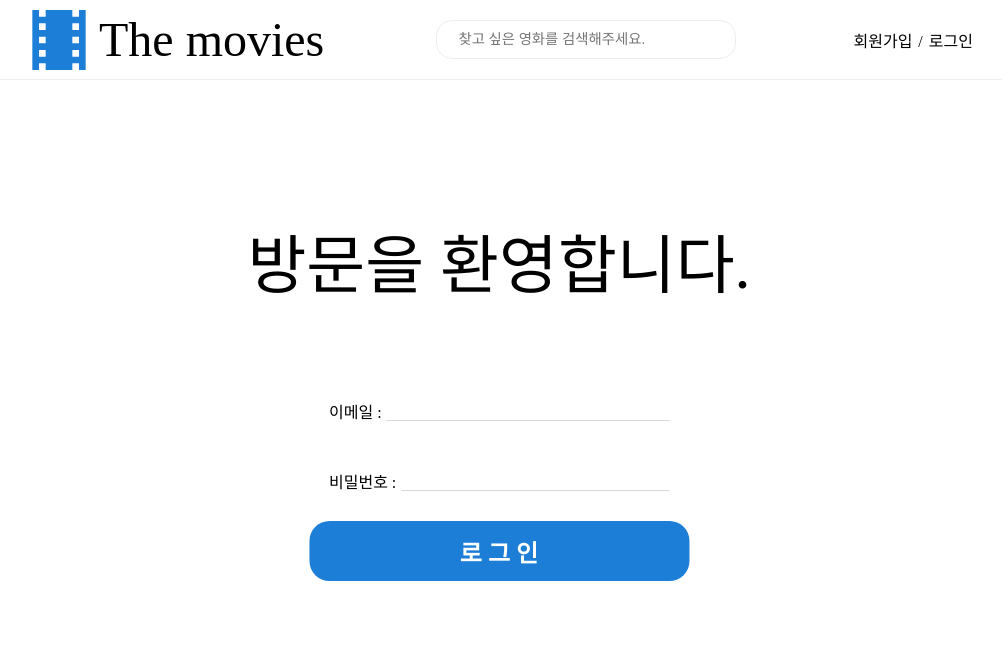
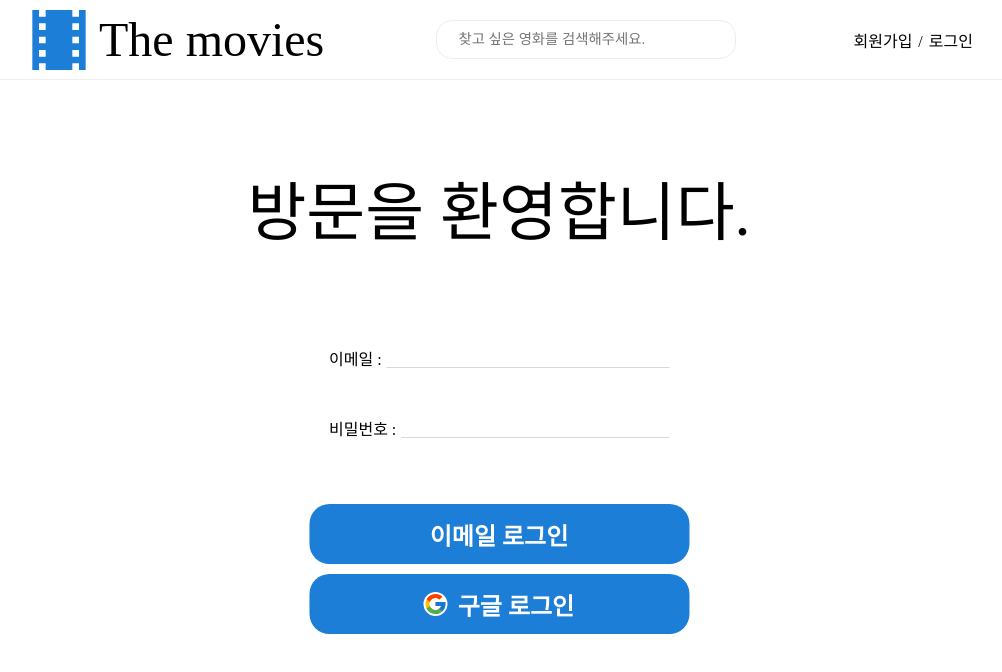
Before and after one commit to KingBoRam/miniproject-movie-app, a React (Vite) app: page /signin in a window 1280 px wide. Shown: the top 672 px of the page, without its empty margins (141-1143 px from the left). Built offline with nearby package versions, Linux system fonts and the light colour scheme; no server answers; a web font is replaced by a local one.

Commit message:
이메일 회원가입 / 로그인 구현

```diff
--- a/src/components/Nav.jsx
+++ b/src/components/Nav.jsx
@@ -2,15 +2,43 @@ import "./Nav.css";
 import {useNavigate} from "react-router-dom";
 import {MdLocalMovies} from "react-icons/md";
 import {useState} from "react";
+import {getAuth, onAuthStateChanged, signOut} from "firebase/auth";
+import app from "../firebase";
 
 const Nav = () => {
   const [value, setValue] = useState("");
-
+  const [loginState, setLoginState] = useState(false);
   const navigate = useNavigate();
 
   const handleChange = async (e) => {
     setValue(e.target.value);
     navigate(`/search?q=${e.target.value}`);
+  };
+
+  const auth = getAuth(app);
+  onAuthStateChanged(auth, (user) => {
+    if (user) {
+      // User is signed in, see docs for a list of available properties
+      // https://firebase.google.com/docs/reference/js/auth.user
+      // const uid = user.uid;
+      console.log(user);
+      setLoginState(true);
+      // ...
+    } else {
+      // User is signed out
+      // ...
+    }
+  });
+
+  const handleSignout = () => {
+    signOut(auth)
+      .then(() => {
+        setLoginState(false);
+      })
+      .catch((error) => {
+        console.log(error);
+        alert("로그아웃에 실패했습니다.");
+      });
   };
 
   return (
@@ -33,6 +61,15 @@ const Nav = () => {
         />
       </div>
       <div className="nav-button-container">
+        {loginState ? (
+          <>
+            <button className="nav-button" onClick={handleSignout}>
+              로그아웃
+            </button>
+          </>
+        ) : (
+          <>
+            {" "}
             <button
               className="nav-button"
               onClick={() => {
@@ -48,6 +85,8 @@ const Nav = () => {
               }}>
               로그인
             </button>
+          </>
+        )}
       </div>
     </div>
   );
--- a/src/components/signs/SignIn.css
+++ b/src/components/signs/SignIn.css
@@ -43,10 +43,22 @@
   cursor: pointer;
   cursor: pointer;
   transition: background-color 300ms ease-in-out;
+  display: flex;
+  justify-content: center;
+  align-items: center;
 }
 
 .signin-button:hover {
   background-color: #1864ab;
+  display: flex;
+  justify-content: center;
+  align-items: center;
+}
+
+.google-logo {
+  background-color: white;
+  border-radius: 50%;
+  margin-right: 10px;
 }
 
 .signin-text {
@@ -54,6 +66,15 @@
   font-family: "HakgyoansimGaeulsopungB";
   margin-bottom: 70px;
   animation: moveBottom 1s linear;
+}
+
+.signin-error-message {
+  width: 100%;
+  height: 16px;
+  font-size: 14px;
+  color: red;
+  text-align: center;
+  margin-bottom: 20px;
 }
 
 @media screen and (max-width: 1008px) {
--- a/src/components/signs/SignIn.jsx
+++ b/src/components/signs/SignIn.jsx
@@ -1,14 +1,66 @@
 import "./SignIn.css";
+import {
+  getAuth,
+  signInWithEmailAndPassword,
+  onAuthStateChanged,
+} from "firebase/auth";
+import app from "../../firebase";
+import {useEffect, useRef, useState} from "react";
+import {useNavigate} from "react-router-dom";
+import {FcGoogle} from "react-icons/fc";
 
 const SignIn = () => {
+  const [input, setInput] = useState("");
+  const emailRef = useRef(null);
+  const passwordRef = useRef(null);
+  const navigate = useNavigate();
+  const auth = getAuth(app);
+
+  const handleSignin = (e) => {
+    e.preventDefault();
+    const email = emailRef.current.value;
+    const password = passwordRef.current.value;
+    signInWithEmailAndPassword(auth, email, password)
+      .then((userCredential) => {
+        // Signed in
+        const user = userCredential.user;
+        console.log(user);
+        navigate("/");
+      })
+      .catch((error) => {
+        const errorCode = error.code;
+        const errorMessage = error.message;
+        console.log(errorCode);
+        console.log(errorMessage);
+        if (errorCode.includes("invalid-credential")) {
+          setInput("⚠️ 이메일 혹은 비밀번호가 틀렸습니다.");
+        } else if (errorCode.includes("invalid-email")) {
+          setInput("⚠️ 이메일을 제대로 입력해주세요.");
+        }
+      });
+  };
+
+  const handleGoogleSignin = (e) => {
+    e.preventDefault();
+  };
+
+  useEffect(() => {
+    onAuthStateChanged(auth, (user) => {
+      if (user) {
+        navigate("/");
+      }
+    });
+  }, [auth, navigate]);
+
   return (
-    <form className="signin-form">
+    <form className="signin-form" onSubmit={handleSignin}>
       <div className="signin-text">방문을 환영합니다.</div>
       <div className="signin-container">
         <label className="signin-label" htmlFor="email">
           이메일 :
         </label>
         <input
+          ref={emailRef}
           className="signin-input"
           type="email"
           name="email"
@@ -22,10 +74,17 @@ const SignIn = () => {
           id="password">
           비밀번호 :
         </label>
-        <input className="signin-input" type="password"></input>
+        <input
+          ref={passwordRef}
+          className="signin-input"
+          type="password"></input>
       </div>
+      <div className="signin-error-message">{input}</div>
       <button className="signin-button" type="submit">
-        로 그 인
+        이메일 로그인
+      </button>
+      <button className="signin-button" onClick={handleGoogleSignin}>
+        <FcGoogle className="google-logo" /> 구글 로그인
       </button>
     </form>
   );
--- a/src/components/signs/SignUp.css
+++ b/src/components/signs/SignUp.css
@@ -56,6 +56,15 @@
   animation: moveBottom 1s linear;
 }
 
+.signup-error-message {
+  width: 100%;
+  height: 16px;
+  font-size: 14px;
+  color: red;
+  text-align: center;
+  margin-bottom: 20px;
+}
+
 @media screen and (max-width: 1008px) {
   .signup-text {
     font-size: 2rem;
--- a/src/components/signs/SignUp.jsx
+++ b/src/components/signs/SignUp.jsx
@@ -1,27 +1,65 @@
+import {useEffect, useRef, useState} from "react";
 import "./SignUp.css";
-import {getAuth, createUserWithEmailAndPassword} from "firebase/auth";
+import app from "../../firebase";
+import {
+  getAuth,
+  createUserWithEmailAndPassword,
+  onAuthStateChanged,
+} from "firebase/auth";
+import {useNavigate} from "react-router-dom";
 
 const SignUp = () => {
-  const auth = getAuth();
+  const [input, setInput] = useState("");
+  const nameRef = useRef(null);
+  const emailRef = useRef(null);
+  const passwordRef = useRef(null);
+  const confirmpasswordRef = useRef(null);
+  const auth = getAuth(app);
+  const navigate = useNavigate();
+
+  const handleSignup = (e) => {
+    e.preventDefault();
+
+    const email = emailRef.current?.value;
+    const password = passwordRef.current?.value;
+    const confirmPassword = confirmpasswordRef.current?.value;
+
+    if (password?.trim() === confirmPassword?.trim()) {
       createUserWithEmailAndPassword(auth, email, password)
         .then((userCredential) => {
-      // Signed in
           const user = userCredential.user;
           console.log(user);
+          navigate("/signin");
         })
         .catch((error) => {
-      console.log(error.code);
-      console.log(error.message);
+          console.error(error.code);
+          console.error(error.message);
+          if (error.code.includes("email-already-in-use")) {
+            setInput("⚠️ 이미 존재하는 이메일입니다.");
+          }
         });
+    } else {
+      setInput("⚠️ 입력하신 두개의 비밀번호가 일치하지 않습니다.");
+    }
+  };
+
+  useEffect(() => {
+    onAuthStateChanged(auth, (user) => {
+      if (user) {
+        navigate("/");
+      }
+    });
+  }, [auth, navigate]);
 
   return (
-    <form className="signup-form">
+    <form className="signup-form" onSubmit={handleSignup}>
       <div className="signup-text">가입을 환영합니다.</div>
       <div className="signup-container">
         <label className="signup-label" htmlFor="name">
           이름 :
         </label>
         <input
+          ref={nameRef}
           required
           className="signup-input"
           type="text"
@@ -33,6 +71,7 @@ const SignUp = () => {
           이메일 :
         </label>
         <input
+          ref={emailRef}
           required
           className="signup-input"
           type="email"
@@ -44,6 +83,7 @@ const SignUp = () => {
           비밀번호 :
         </label>
         <input
+          ref={passwordRef}
           required
           className="signup-input"
           id="password"
@@ -55,12 +95,14 @@ const SignUp = () => {
           비밀번호 확인 :
         </label>
         <input
+          ref={confirmpasswordRef}
           required
           className="signup-input"
           type="password"
           name="email-comfirm"
           id="email-confirm"></input>
       </div>
+      <div className="signup-error-message">{input}</div>
       <button className="signup-button" type="submit">
         회 원 가 입
       </button>
```
Also changed, not shown: 1 other file (tests, documents, lock files or other folders). Lines whose indentation alone changed are shown as unchanged.
